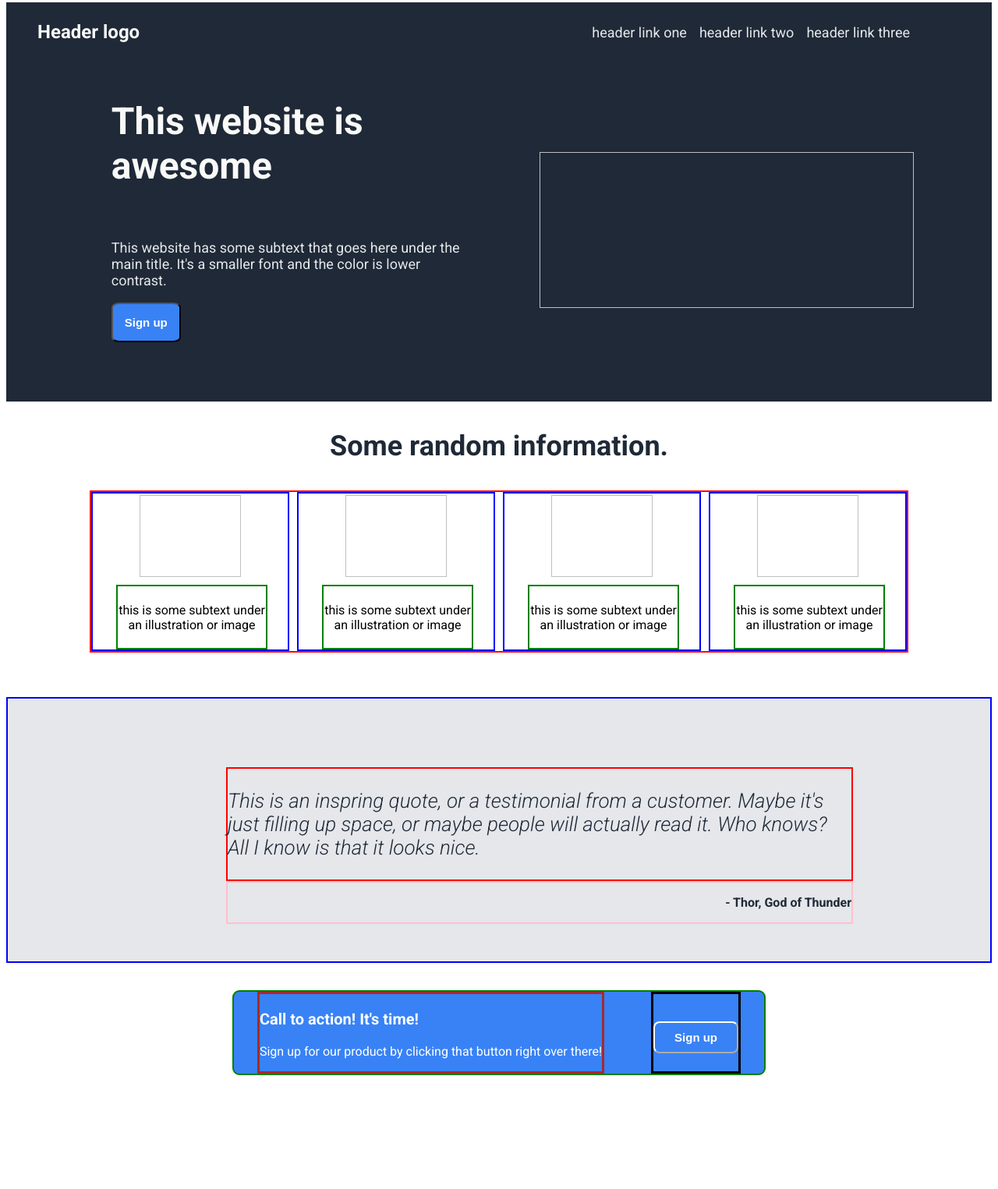
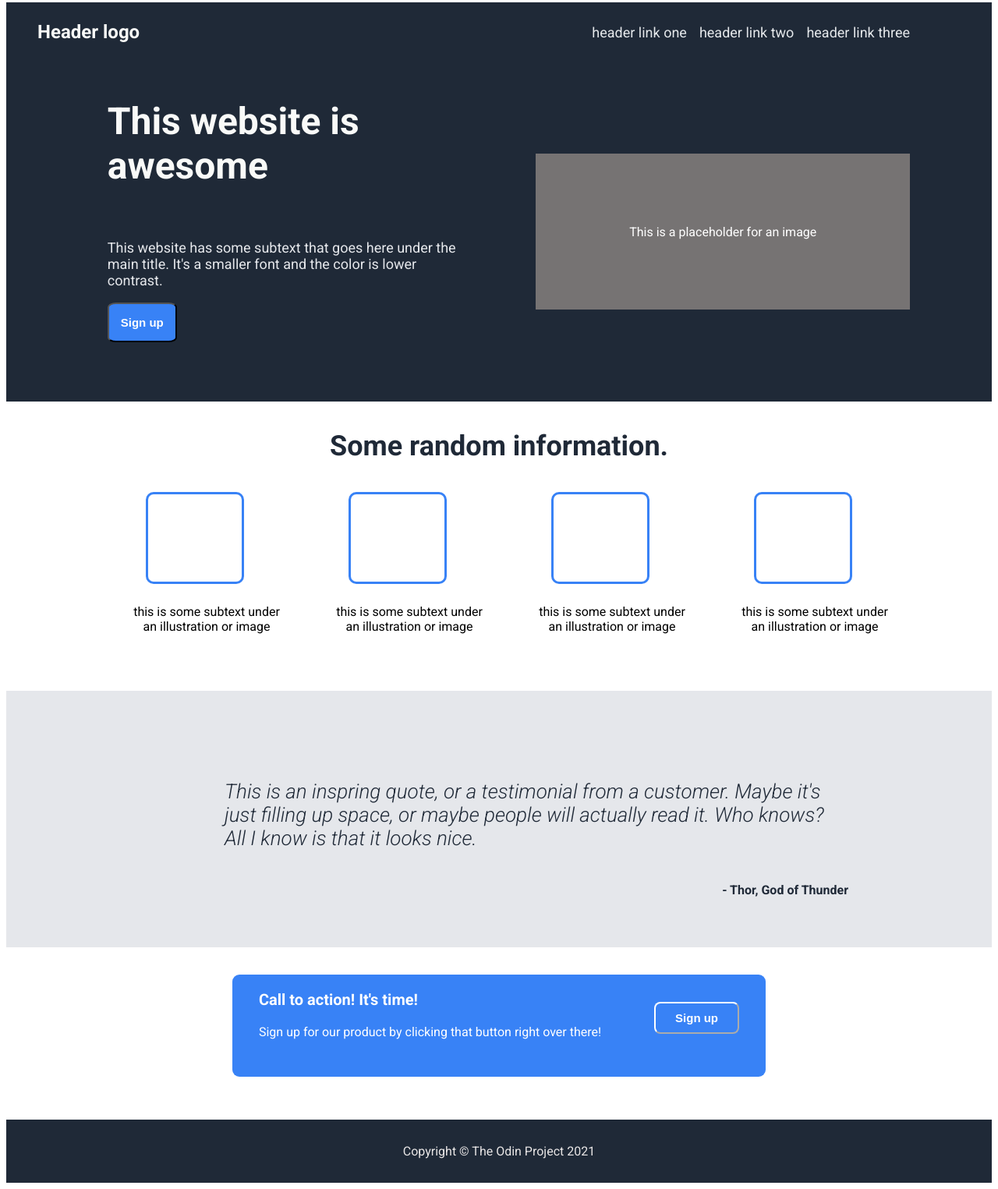
Before and after one commit to Sorarat/odin-landing-page, a plain HTML site: page index.html in a window 1280 px wide. Shown: the part 5-1530 px from the top of the page at 78% size. Before the commit the page ends 1394 px from the top, so only its background shows below. Drawn offline with Linux system fonts and the light colour scheme.

Commit message:
edit index.html and style.css

```diff
--- a/index.html
+++ b/index.html
@@ -51,7 +51,9 @@
 
         <div class="right-col">
             <div class="img">
-                <img style="width: 480px; height: 200px;">
+                <div class="img-text">
+                    <p> This is a placeholder for an image</p>
+                </div>
             </div>
         </div>
 
@@ -67,7 +69,7 @@
 
             <div class="img-text-1">
                 <div class="img-1">
-                    <img style="width:130px; height: 105px;">
+                    <div></div>
                 </div>
 
                 <div class="text-1">
@@ -78,7 +80,7 @@
 
             <div class="img-text-2">
                 <div class="img-2">
-                    <img style="width:130px; height: 105px">
+                    <div></div>
                 </div>
 
                 <div class="text-2">
@@ -89,7 +91,7 @@
 
             <div class="img-text-3">
                 <div class="img-3">
-                    <img style="width:130px; height: 105px">
+                    <div></div>
                 </div>
 
                 <div class="text-3">
@@ -99,7 +101,7 @@
 
             <div class="img-text-4">
                 <div class="img-4">
-                    <img style="width:130px; height: 105px">
+                    <div></div>
                 </div>
 
                 <div class="text-4">
@@ -154,6 +156,11 @@
         </div>
     </div>
 
+    <div class="footer">
+        <div class="footer-text">
+            <p> Copyright &copy; The Odin Project 2021</p>
+        </div>
+    </div>
 
 </body>
 </html>
--- a/style.css
+++ b/style.css
@@ -63,10 +63,25 @@ ul{
     display: flex;
     justify-content: center;
     align-items: center;
-    margin-right: 50px;
+    margin-right: 60px;
+    margin-left: 10px;
+}
+
+.img{
+    width: 480px;
+    height: 200px;
+    background-color: rgb(118, 115, 115);
+    display: flex;
+}
+
+.img-text{
+    color: #FFF;
+    display: flex;
+    justify-content: center;
+    align-items: center;
+    flex: 1;
 
 }
-
 .welcome-mes{
     font-weight: bold;
     font-size: 48px;
@@ -111,14 +126,13 @@ button.signup{
     justify-content: space-between;
     align-items: center;
     gap: 10px;
-    border: 2px solid red;
 }
 
 .img-text-1 , .img-text-2 , .img-text-3, .img-text-4{
-    border: 2px solid blue;
     display: flex;
     flex-direction: column;
     justify-content: center;
+    align-items: center;
     width: 250px;
     height: 200px;
 
@@ -129,11 +143,13 @@ button.signup{
     justify-content: center;
     align-items: center;
     margin-top: 2px;
-    border-radius: 20%;
+    border-radius: 10px;
+    width: 120px;
+    height: 170px;
+    border: 3px solid #3882F6;
 }
 
 .text-1 ,.text-2, .text-3, .text-4{
-    border: 2px solid green;
     display: flex;
     justify-content: center;
     align-items: center;
@@ -148,14 +164,12 @@ button.signup{
     display: flex;
     flex-direction: column;
     background-color: #E5E7EB;
-    border: 2px solid blue;
 }
 
 .quote-text{
    font-size: 26px;
    font-style: italic;
    color: #1F2937;
-   border: 2px solid red;
    display: flex;
    justify-content: center;
    align-items: center;
@@ -166,7 +180,6 @@ button.signup{
 }
 
 .quote-author{
-    border: 2px solid pink;
     display: flex;
     justify-content: flex-end;
     align-items: center;
@@ -180,10 +193,10 @@ button.signup{
 .call-to-action{
     background-color: #FFF;
     margin-top: 35px;
+    margin-bottom: 55px;
 }
 
 .call-to-action-container{
-    border: 2px solid green;
     margin-top: 45px;
     background-color: #3882F6;
     display: flex;
@@ -195,26 +208,34 @@ button.signup{
 
 }
 
-.call-to-action-left{
-    border: 3px solid brown;
-
-}
-.call-to-action-right{
-    border: 3px solid black;
-}
 
 button.call-to-action{
     background-color: #3882F6;
-    border-color: white;
     border-radius: 8px;
     padding: 10px 25px 10px 25px;
     display: flex;
     color: white;
     font-size: 15px;
     font-weight: 800;
+    border-color: #FFF;
 }
 
 .call-to-action-header{
     font-weight: 700;
     font-size: 20px;
 }
+
+.footer{
+    background-color: #1F2937;
+    padding: 15px;
+    display: flex;
+    justify-content: center ;
+    align-items: center;
+}
+
+.footer-text{
+    color: rgb(233, 230, 230);
+    text-align: center;
+
+
+}
```
